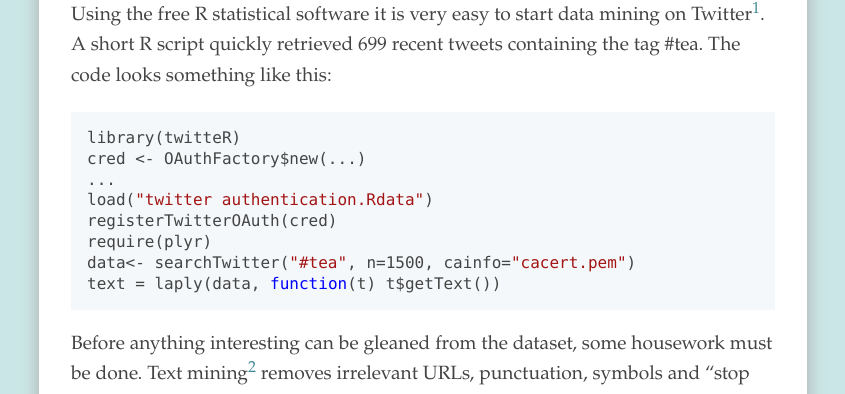
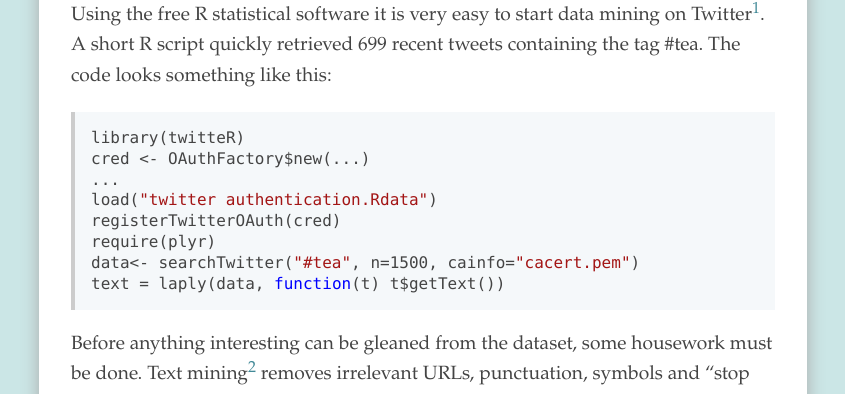
Before and after one commit to Selbosh/old-jekyll, a Jekyll site: the page built from _posts/2014-06-07-tea-twitter.md, in a window 1280 px wide. Shown: the part 686-1080 px from the top of the page, without its empty margins (217-1062 px from the left). Built offline with Jekyll 4.4.1, drawn with Linux system fonts in a browser that asks for light colours; some web fonts are replaced.

Commit message:
Add left borders to code blocks. Might remove again later though

```diff
--- a/_sass/_typography.scss
+++ b/_sass/_typography.scss
@@ -92,6 +92,7 @@ pre {
   margin: 1em 0;
   padding: 1em;
   line-height: 1.3;
+  border-left: 0.3rem solid #ccc;
 }
 
 p>code { /* In-line code only */
```
